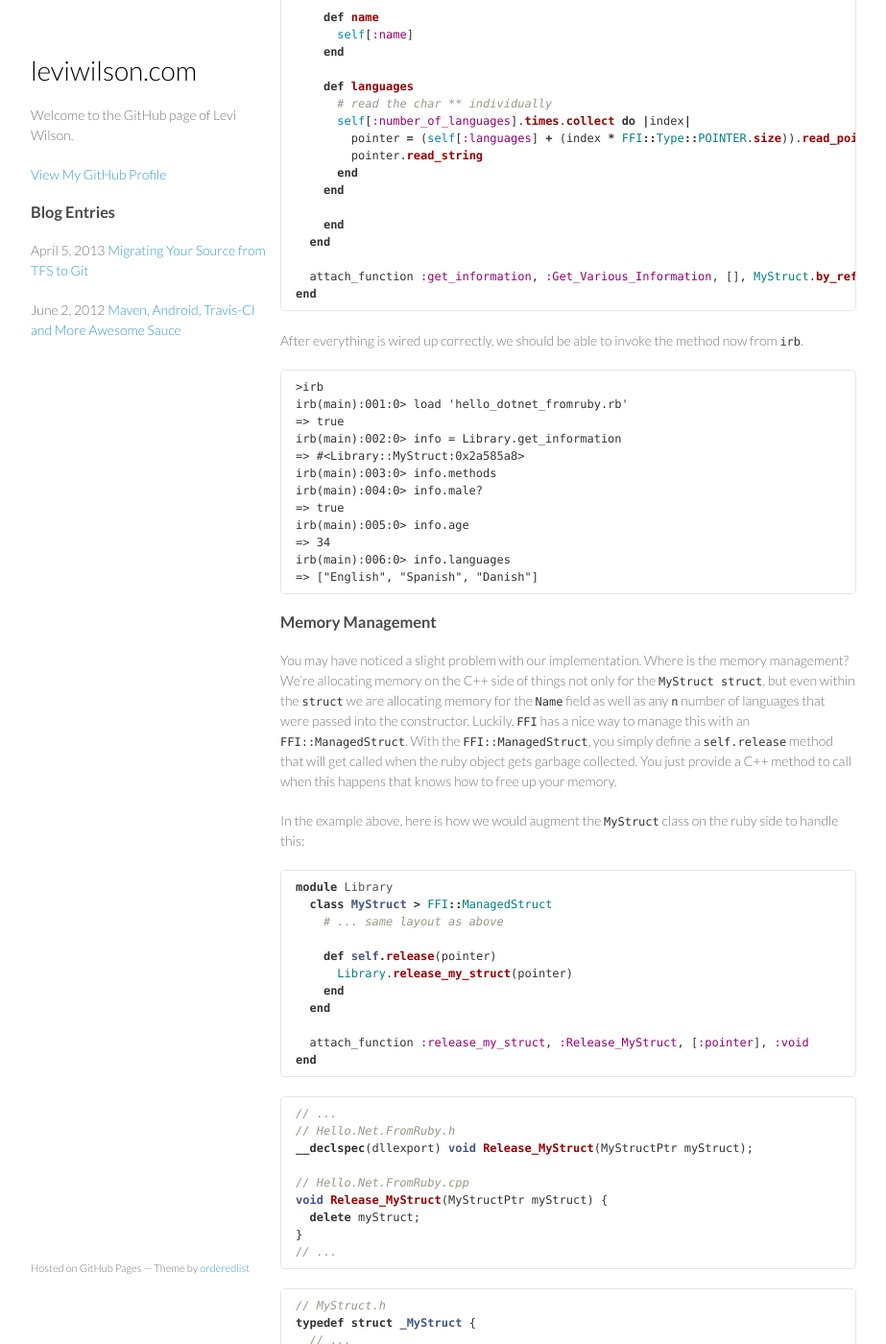
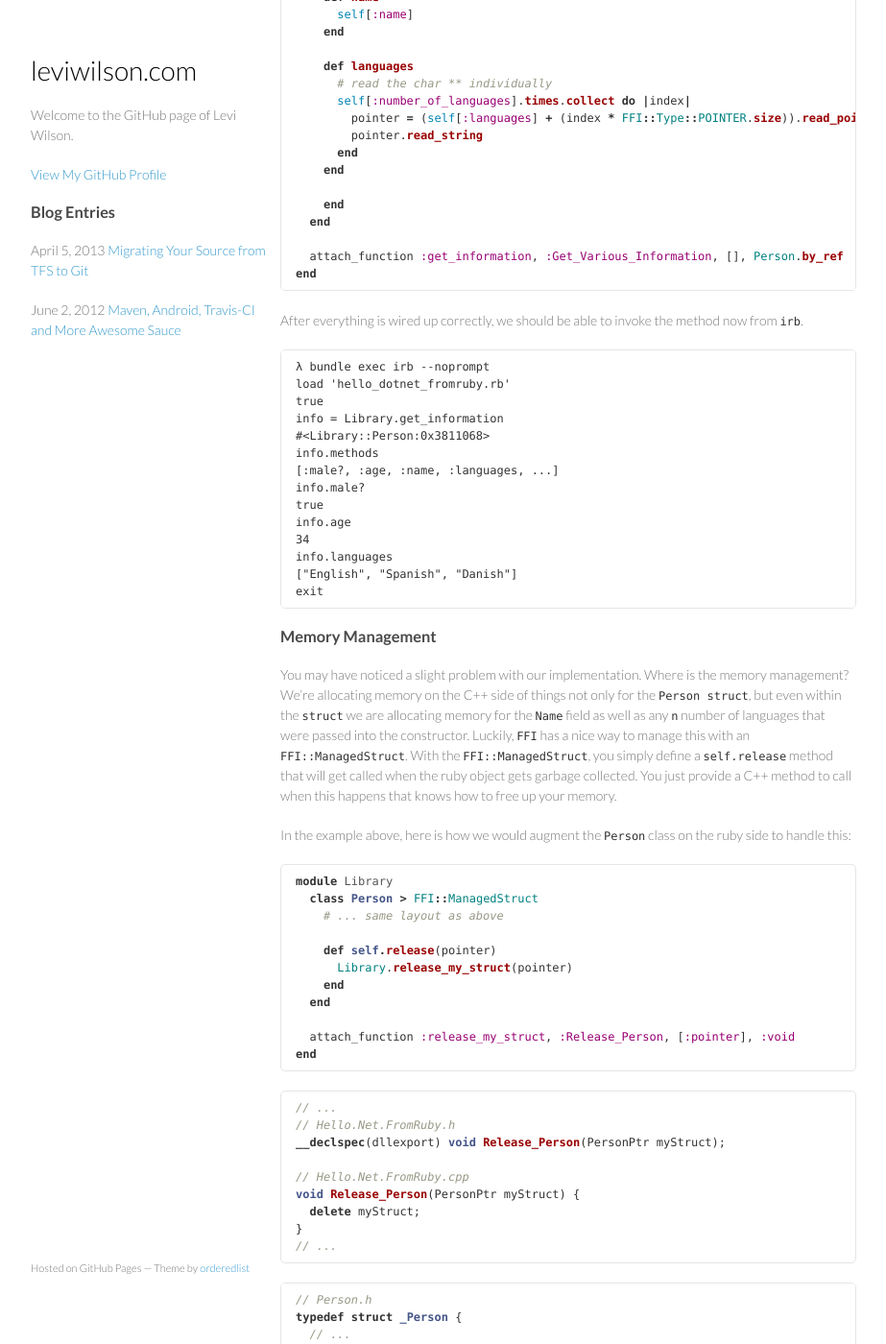
Before and after one commit to leviwilson/leviwilson.github.com, a Jekyll site: the page built from 2013-10-17-invoking-.net-from-ruby.md, in a window 1280 px wide and 1400 px high, scrolled down 5039 px. Shown: the whole window at 96% size, without its empty margins (178-1101 px from the left). Built offline with Jekyll 4.4.1, drawn with Linux system fonts in a browser that asks for light colours; Markdown is read by kramdown in place of the engine named in the settings; comment, search, counter and statistics services are not loaded; some of the changed text lies outside the part shown.

Commit message:
update some console outputs; rename MyStruct :arrow_right: Person

````diff
--- a/2013-10-17-invoking-.net-from-ruby.md
+++ b/2013-10-17-invoking-.net-from-ruby.md
@@ -97,13 +97,13 @@ end
 After you've saved `hello_dotnet_fromruby.rb` you can run it in `irb` like so:
 
 ```
->> irb
-irb(main):001:0> load 'hello_dotnet_fromruby.rb'
-=> true
-irb(main):002:0> Library.hello 'World'
-Hello, World!
-=> nil
-irb(main):003:0>
+λ bundle exec irb --noprompt
+load 'hello_dotnet_fromruby.rb'
+true
+Library.hello "World!"
+Hello, World!!
+nil
+exit
 ```
 
 And BAM! We are calling `Console::WriteLine` from ruby. Wasn't that simple?
@@ -138,7 +138,7 @@ we are returning information into ruby from C++. Using a `struct` makes memory m
 First, we will setup our `struct` on the C++ side of things. We will define a `struct` that returns a grab-bag of information. Here is what this looks like:
 
 ```cpp
-// MyStruct.h
+// Person.h
 
 #pragma once
 
@@ -147,14 +147,14 @@ First, we will setup our `struct` on the C++ side of things. We will define a `s
 
 using namespace System;
 
-typedef struct _MyStruct {
+typedef struct _Person {
   bool IsMale;
   int Age;
   char* Name;
   char** Languages;
   int LanguagesLength;
 
-  _MyStruct(bool isMale, int age, String^ name, ...array<String^>^ languages) {
+  _Person(bool isMale, int age, String^ name, ...array<String^>^ languages) {
     IsMale = isMale;
     Age = age;
     Name = StringHelper::ToUnmanaged(name);
@@ -170,10 +170,10 @@ typedef struct _MyStruct {
     }
   }
 
-} MyStruct, *MyStructPtr;
+} Person, *PersonPtr;
 ```
 
-We have defined a constructor for the `MyStruct` `struct` that takes in all of the information that we need. Note that we can use .NET types in this, but we need to map
+We have defined a constructor for the `Person` `struct` that takes in all of the information that we need. Note that we can use .NET types in this, but we need to map
 these back to C++ constructs. I've also included a `StringHelper` class definition that maps between .NET `String^` types and `char *` types.
 
 ```cpp
@@ -210,12 +210,12 @@ To use this, let's export another method from our DLL.
 
 ```cpp
 // ... Hello.Net.FromRuby.h
-__declspec(dllexport) MyStructPtr Get_Information();
+__declspec(dllexport) PersonPtr Get_Information();
 // ...
 
 // ... Hello.Net.FromRuby.cpp
-_declspec(dllexport) MyStructPtr Get_Various_Information() {
-  return new MyStruct(true, 34, "Joe Johnston", "English", "Spanish", "Danish");
+_declspec(dllexport) PersonPtr Get_Information() {
+  return new Person(true, 34, "Joe Johnston", "English", "Spanish", "Danish");
 }
 // ...
 ```
@@ -224,7 +224,7 @@ Let's see what this looks like on the `FFI` side of things.
 
 ```ruby
 module Library
-  class MyStruct < FFI::Struct
+  class Person < FFI::Struct
 
     # this layout needs to match exactly with the C++ side
     layout :is_male, :bool,
@@ -256,38 +256,40 @@ module Library
     end
   end
 
-  attach_function :get_information, :Get_Various_Information, [], MyStruct.by_ref
+  attach_function :get_information, :Get_Various_Information, [], Person.by_ref
 end
 ```
 
 After everything is wired up correctly, we should be able to invoke the method now from `irb`.
 
 ```
->irb
-irb(main):001:0> load 'hello_dotnet_fromruby.rb'
-=> true
-irb(main):002:0> info = Library.get_information
-=> #<Library::MyStruct:0x2a585a8>
-irb(main):003:0> info.methods
-irb(main):004:0> info.male?
-=> true
-irb(main):005:0> info.age
-=> 34
-irb(main):006:0> info.languages
-=> ["English", "Spanish", "Danish"]
+λ bundle exec irb --noprompt
+load 'hello_dotnet_fromruby.rb'
+true
+info = Library.get_information
+#<Library::Person:0x3811068>
+info.methods
+[:male?, :age, :name, :languages, ...]
+info.male?
+true
+info.age
+34
+info.languages
+["English", "Spanish", "Danish"]
+exit
 ```
 
 ### Memory Management
 You may have noticed a slight problem with our implementation. Where is the memory management? We're allocating memory on the C++ side of things not only for the
-`MyStruct struct`, but even within the `struct` we are allocating memory for the `Name` field as well as any `n` number of languages that were passed into the constructor.
+`Person struct`, but even within the `struct` we are allocating memory for the `Name` field as well as any `n` number of languages that were passed into the constructor.
 Luckily, `FFI` has a nice way to manage this with an `FFI::ManagedStruct`. With the `FFI::ManagedStruct`, you simply define a `self.release` method that will get called
 when the ruby object gets garbage collected. You just provide a C++ method to call when this happens that knows how to free up your memory.
 
-In the example above, here is how we would augment the `MyStruct` class on the ruby side to handle this:
+In the example above, here is how we would augment the `Person` class on the ruby side to handle this:
 
 ```ruby
 module Library
-  class MyStruct > FFI::ManagedStruct
+  class Person > FFI::ManagedStruct
     # ... same layout as above
 
     def self.release(pointer)
@@ -295,27 +297,27 @@ module Library
     end
   end
 
-  attach_function :release_my_struct, :Release_MyStruct, [:pointer], :void
+  attach_function :release_my_struct, :Release_Person, [:pointer], :void
 end
 ```
 
 ```cpp
 // ...
 // Hello.Net.FromRuby.h
-__declspec(dllexport) void Release_MyStruct(MyStructPtr myStruct);
+__declspec(dllexport) void Release_Person(PersonPtr myStruct);
 
 // Hello.Net.FromRuby.cpp
-void Release_MyStruct(MyStructPtr myStruct) {
+void Release_Person(PersonPtr myStruct) {
   delete myStruct;
 }
 // ...
 ```
 
 ```cpp
-// MyStruct.h
-typedef struct _MyStruct {
+// Person.h
+typedef struct _Person {
   // ...
-  ~_MyStruct() {
+  ~_Person() {
     delete[] Name; // free up the Name char *
 
     // free up each language char *
@@ -325,10 +327,10 @@ typedef struct _MyStruct {
 
     delete[] Languages; // free up the char **
   }
-} MyStruct, *MyStructPtr;
+} Person, *PersonPtr;
 ```
 
-If you'd like, put some `Console::WriteLine` statements in the `~_MyStruct` destructor. When you call the `Library.get_information` from `irb`, when ruby garbage collects
+If you'd like, put some `Console::WriteLine` statements in the `~_Person` destructor. When you call the `Library.get_information` from `irb`, when ruby garbage collects
 the returned objects, you will see your print messages getting dumped out to the screen when `self.release` is called.
 
 ### Unit Testing / Memory
````
